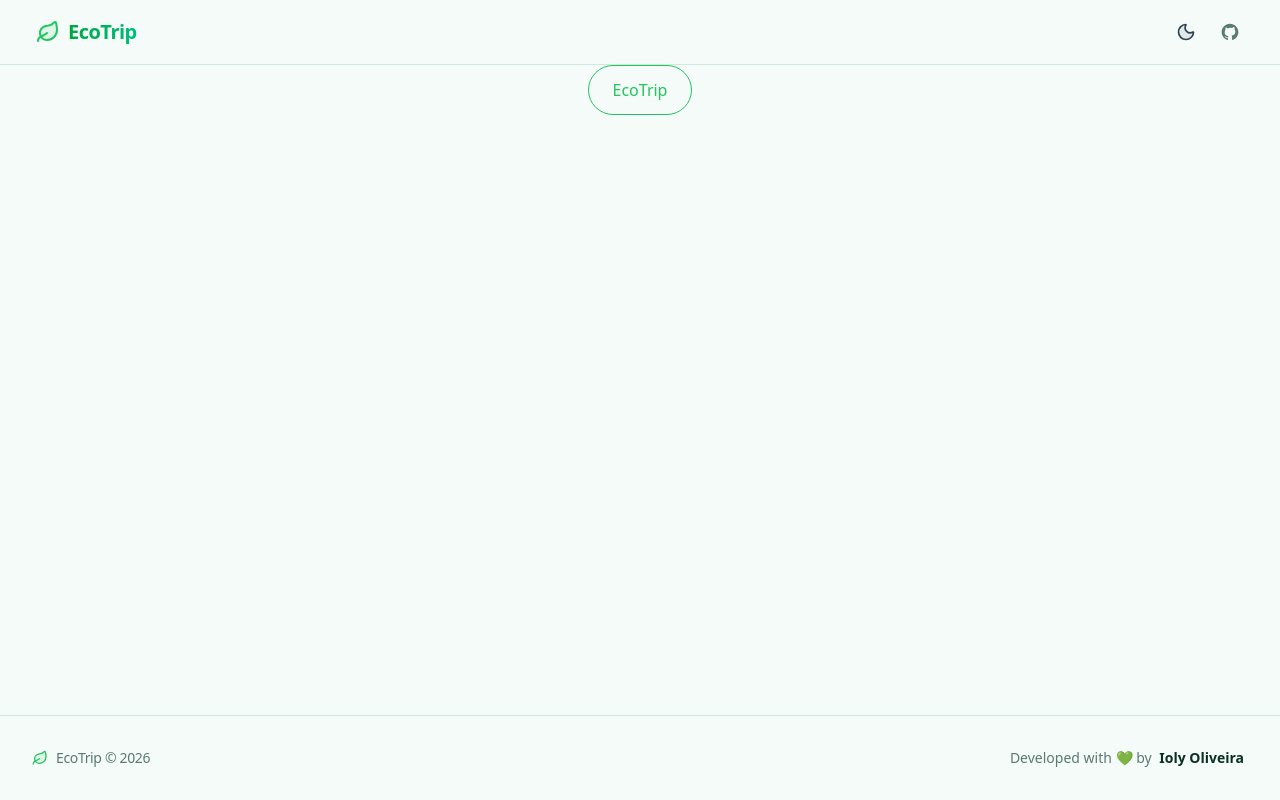
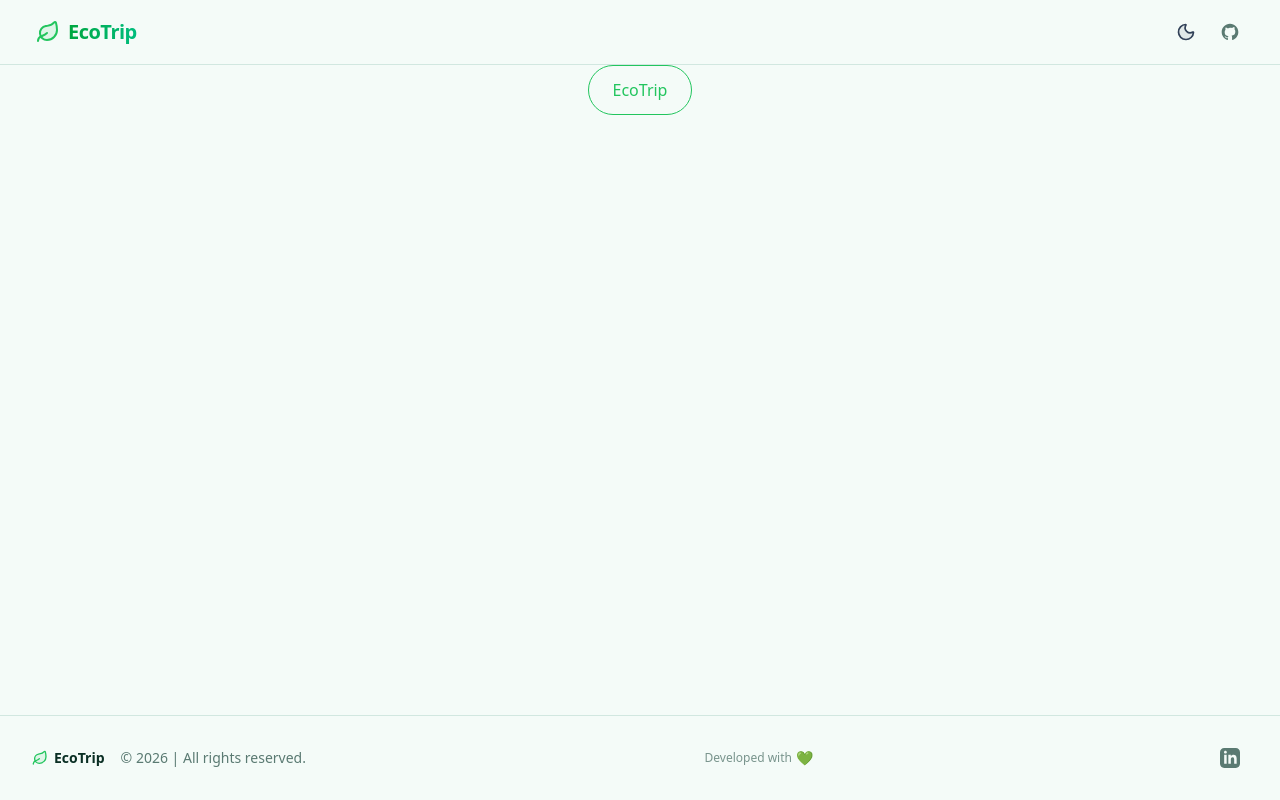
Before and after one commit to iolymmoliveira/ecoTrip, a Next.js app: page / in a window 1280 px wide. Built offline with nearby package versions, Linux system fonts and the light colour scheme.

Commit message:
refactor: extract ThemeToggle atom, modularize layout, and add LinkedIn to footer

```diff
--- a/src/app/layout.tsx
+++ b/src/app/layout.tsx
@@ -4,10 +4,9 @@ import { ThemeProvider } from '@/contexts/ThemeContext';
 import { copy } from '@/lib/copy';
 import './globals.css';
 import { QueryProvider } from '@/providers/QueryProvider';
-import Script from 'next/script';
 import { Header } from '@/components/organisms/Header';
-import { themeScript } from '@/lib/themeScript';
 import { Footer } from '@/components/organisms/Footer';
+import { ThemeScript } from '@/components/atoms/ThemeScript';
 
 export const metadata: Metadata = {
   metadataBase: new URL(
@@ -30,11 +29,7 @@ export default function RootLayout({
   return (
     <html lang="pt-BR" suppressHydrationWarning>
       <head>
-        <Script
-          id="theme-script"
-          strategy="beforeInteractive"
-          dangerouslySetInnerHTML={{ __html: themeScript }}
-        />
+        <ThemeScript />
       </head>
       <body suppressHydrationWarning className="flex flex-col min-h-screen">
         <QueryProvider>
--- /dev/null
+++ b/src/components/atoms/ThemeScript.tsx
@@ -0,0 +1,12 @@
+import React from 'react';
+import Script from 'next/script';
+import { themeScript } from '@/lib/themeScript';
+
+export const ThemeScript: React.FC = () => {
+  return (
+    <Script
+      id="theme-script"
+      dangerouslySetInnerHTML={{ __html: themeScript }}
+    />
+  );
+};
--- a/src/components/atoms/ThemeToggle.tsx
+++ b/src/components/atoms/ThemeToggle.tsx
@@ -3,7 +3,21 @@
 import React from 'react';
 import { useTheme } from '@/contexts/ThemeContext';
 import { Sun, Moon } from 'lucide-react';
-import { motion, AnimatePresence } from 'framer-motion';
+import { motion, AnimatePresence, Variants } from 'framer-motion';
+
+const sunVariants: Variants = {
+  initial: { opacity: 0, rotate: -90, scale: 0.6 },
+  animate: { opacity: 1, rotate: 0, scale: 1 },
+  exit: { opacity: 0, rotate: 90, scale: 0.6 },
+};
+
+const moonVariants: Variants = {
+  initial: { opacity: 0, rotate: 90, scale: 0.6 },
+  animate: { opacity: 1, rotate: 0, scale: 1 },
+  exit: { opacity: 0, rotate: -90, scale: 0.6 },
+};
+
+const iconTransition = { duration: 0.2, ease: 'easeInOut' } as const;
 
 export const ThemeToggle: React.FC = () => {
   const { theme, toggleTheme, mounted } = useTheme();
@@ -23,10 +37,11 @@ export const ThemeToggle: React.FC = () => {
         {isDark ? (
           <motion.div
             key="sun"
-            initial={{ opacity: 0, rotate: -90, scale: 0.6 }}
-            animate={{ opacity: 1, rotate: 0, scale: 1 }}
-            exit={{ opacity: 0, rotate: 90, scale: 0.6 }}
-            transition={{ duration: 0.2, ease: 'easeInOut' }}
+            variants={sunVariants}
+            initial="initial"
+            animate="animate"
+            exit="exit"
+            transition={iconTransition}
             className="flex items-center justify-center text-amber-400"
           >
             <Sun className="h-5 w-5 fill-amber-400/10 animate-pulse" />
@@ -34,10 +49,11 @@ export const ThemeToggle: React.FC = () => {
         ) : (
           <motion.div
             key="moon"
-            initial={{ opacity: 0, rotate: 90, scale: 0.6 }}
-            animate={{ opacity: 1, rotate: 0, scale: 1 }}
-            exit={{ opacity: 0, rotate: -90, scale: 0.6 }}
-            transition={{ duration: 0.2, ease: 'easeInOut' }}
+            variants={moonVariants}
+            initial="initial"
+            animate="animate"
+            exit="exit"
+            transition={iconTransition}
             className="flex items-center justify-center text-slate-700"
           >
             <Moon className="h-5 w-5 fill-slate-700/10" />
--- /dev/null
+++ b/src/components/atoms/icons/GitHubIcon.tsx
@@ -0,0 +1,28 @@
+import React from 'react';
+
+interface GitHubIconProps extends React.SVGProps<SVGSVGElement> {
+  size?: number;
+}
+
+export const GitHubIcon: React.FC<GitHubIconProps> = ({
+  size = 20,
+  className = '',
+  ...props
+}) => {
+  return (
+    <svg
+      className={`fill-current ${className}`}
+      width={size}
+      height={size}
+      viewBox="0 0 24 24"
+      aria-hidden="true"
+      {...props}
+    >
+      <path
+        fillRule="evenodd"
+        clipRule="evenodd"
+        d="M12 2C6.477 2 2 6.477 2 12c0 4.42 2.865 8.166 6.839 9.489.5.092.682-.217.682-.482 0-.237-.008-.866-.013-1.7-2.782.603-3.369-1.34-3.369-1.34-.454-1.156-1.11-1.462-1.11-1.462-.908-.62.069-.061.069-.061 1.003.07 1.531 1.03 1.531 1.03.892 1.529 2.341 1.087 2.91.831.092-.646.35-1.086.636-1.336-2.22-.253-4.555-1.11-4.555-4.943 0-1.091.39-1.984 1.029-2.683-.103-.253-.446-1.27.098-2.647 0 0 .84-.269 2.75 1.025A9.564 9.564 0 0112 6.844c.85.004 1.705.115 2.504.337 1.909-1.294 2.747-1.025 2.747-1.025.546 1.377.203 2.394.1 2.647.64.699 1.028 1.592 1.028 2.683 0 3.842-2.339 4.687-4.566 4.935.359.309.678.919.678 1.852 0 1.336-.012 2.415-.012 2.743 0 .267.18.579.688.481C19.138 20.161 22 16.416 22 12c0-5.523-4.477-10-10-10z"
+      />
+    </svg>
+  );
+};
--- /dev/null
+++ b/src/components/atoms/icons/LinkedInIcon.tsx
@@ -0,0 +1,24 @@
+import React from 'react';
+
+interface LinkedInIconProps extends React.SVGProps<SVGSVGElement> {
+  size?: number;
+}
+
+export const LinkedInIcon: React.FC<LinkedInIconProps> = ({
+  size = 20,
+  className = '',
+  ...props
+}) => {
+  return (
+    <svg
+      className={`fill-current ${className}`}
+      width={size}
+      height={size}
+      viewBox="0 0 24 24"
+      aria-hidden="true"
+      {...props}
+    >
+      <path d="M19 0h-14c-2.761 0-5 2.239-5 5v14c0 2.761 2.239 5 5 5h14c2.762 0 5-2.239 5-5v-14c0-2.761-2.238-5-5-5zm-11 19h-3v-11h3v11zm-1.5-12.268c-.966 0-1.75-.79-1.75-1.764s.784-1.764 1.75-1.764 1.75.79 1.75 1.764-.783 1.764-1.75 1.764zm13.5 12.268h-3v-5.604c0-3.368-4-3.113-4 0v5.604h-3v-11h3v1.765c1.396-2.586 7-2.777 7 2.476v6.759z" />
+    </svg>
+  );
+};
--- a/src/components/organisms/Footer.tsx
+++ b/src/components/organisms/Footer.tsx
@@ -1,44 +1,64 @@
 'use client';
 
 import React from 'react';
+import Link from 'next/link';
+import { motion } from 'framer-motion';
+import { Leaf } from 'lucide-react';
 import { useTheme } from '@/contexts/ThemeContext';
-import { Leaf } from 'lucide-react';
-import { motion } from 'framer-motion';
-import Link from 'next/link';
+import { copy } from '@/lib/copy';
+import { LinkedInIcon } from '../atoms/icons/LinkedInIcon';
 
-const MotionLink = motion(Link);
+const MotionLink = motion.create(Link);
 
 export const Footer: React.FC = () => {
   const { mounted } = useTheme();
+
+  if (!mounted) {
+    return (
+      <footer
+        className="w-full border-t border-(--border) bg-(--bg-main) py-6 transition-colors duration-300"
+        aria-hidden="true"
+      >
+        <div className="max-w-7xl mx-auto px-4 sm:px-6 lg:px-8 h-10" />
+      </footer>
+    );
+  }
+
   const currentYear = new Date().getFullYear();
 
   return (
     <footer
       data-testid="app-footer"
-      className="w-full bg-(--bg-main) border-t border-(--border) py-8 transition-all duration-300"
+      className="w-full border-t border-(--border) bg-(--bg-main) text-(--text-muted) transition-colors duration-300"
     >
-      <div className="max-w-7xl mx-auto px-4 sm:px-6 lg:px-8 flex flex-col sm:flex-row items-center justify-between gap-4">
-        <div className="flex items-center gap-2 text-(--text-muted)">
-          <div className="text-(--primary) flex items-center justify-center">
-            <Leaf className="h-4 w-4 fill-(--primary)/10" />
+      <div className="max-w-7xl mx-auto px-4 sm:px-6 lg:px-8 py-6 flex flex-col sm:flex-row items-center justify-between gap-4 text-sm font-sans">
+        <div className="flex flex-col sm:flex-row items-center gap-2 sm:gap-4 text-center sm:text-left">
+          <div className="flex items-center gap-1.5 font-semibold text-(--text-main)">
+            <Leaf className="h-4 w-4 text-(--primary) fill-(--primary)/10" />
+            <span>EcoTrip</span>
           </div>
-          <span className="text-sm font-medium tracking-tight">
-            EcoTrip &copy; {currentYear}
-          </span>
+          <p className="text-xs sm:text-sm">
+            &copy; {currentYear} | All rights reserved.
+          </p>
         </div>
 
-        <div className="text-sm text-(--text-muted) font-sans">
-          <span>Developed with 💚 by </span>
+        <div className="text-xs text-(--text-muted)/80 flex items-center gap-1">
+          Developed with{' '}
+          <span className="text-(--primary) font-serif text-sm">💚</span>
+        </div>
+
+        <div className="flex items-center gap-2">
           <MotionLink
-            href="https://github.com/iolymmoliveira"
+            href={copy.links.linkedIn}
             target="_blank"
             rel="noopener noreferrer"
-            className="font-semibold text-(--text-main) hover:text-(--primary) transition-colors focus:outline-none focus:ring-2 focus:ring-(--primary) rounded px-1"
-            whileHover={{ y: -1 }}
-            whileTap={{ y: 0 }}
-            animate={mounted ? { opacity: 1 } : { opacity: 0 }}
+            className="p-2 rounded-xl hover:bg-(--bg-card-secondary) text-(--text-muted) hover:text-(--text-main) transition-all focus:outline-none focus:ring-2 focus:ring-(--primary)"
+            aria-label="Perfil profissional no LinkedIn"
+            data-testid="linkedin-link"
+            whileHover={{ scale: 1.05 }}
+            whileTap={{ scale: 0.95 }}
           >
-            Ioly Oliveira
+            <LinkedInIcon className="h-5 w-5" />
           </MotionLink>
         </div>
       </div>
--- a/src/components/organisms/Header.tsx
+++ b/src/components/organisms/Header.tsx
@@ -1,11 +1,12 @@
 'use client';
 
 import React from 'react';
-import { useTheme } from '@/contexts/ThemeContext';
-import { Leaf, Sun, Moon } from 'lucide-react';
+import { Leaf } from 'lucide-react';
 import { motion } from 'framer-motion';
 import Link from 'next/link';
 import { ThemeToggle } from '../atoms/ThemeToggle';
+import { GitHubIcon } from '../atoms/icons/GitHubIcon';
+import { copy } from '@/lib/copy';
 
 export const Header: React.FC = () => {
   return (
@@ -34,26 +35,15 @@ export const Header: React.FC = () => {
 
         <div className="flex items-center gap-2">
           <ThemeToggle />
-
           <Link
-            href="https://github.com/iolymmoliveira/ecoTrip/"
+            href={copy.links.github}
             target="_blank"
             rel="noopener noreferrer"
             className="p-2 rounded-xl hover:bg-(--bg-card-secondary) text-(--text-muted) hover:text-(--text-main) transition-all focus:outline-none focus:ring-2 focus:ring-(--primary)"
             aria-label="Código fonte no GitHub"
             data-testid="github-link"
           >
-            <svg
-              className="h-5 w-5 fill-current"
-              viewBox="0 0 24 24"
-              aria-hidden="true"
-            >
-              <path
-                fillRule="evenodd"
-                clipRule="evenodd"
-                d="M12 2C6.477 2 2 6.477 2 12c0 4.42 2.865 8.166 6.839 9.489.5.092.682-.217.682-.482 0-.237-.008-.866-.013-1.7-2.782.603-3.369-1.34-3.369-1.34-.454-1.156-1.11-1.462-1.11-1.462-.908-.62.069-.061.069-.061 1.003.07 1.531 1.03 1.531 1.03.892 1.529 2.341 1.087 2.91.831.092-.646.35-1.086.636-1.336-2.22-.253-4.555-1.11-4.555-4.943 0-1.091.39-1.984 1.029-2.683-.103-.253-.446-1.27.098-2.647 0 0 .84-.269 2.75 1.025A9.564 9.564 0 0112 6.844c.85.004 1.705.115 2.504.337 1.909-1.294 2.747-1.025 2.747-1.025.546 1.377.203 2.394.1 2.647.64.699 1.028 1.592 1.028 2.683 0 3.842-2.339 4.687-4.566 4.935.359.309.678.919.678 1.852 0 1.336-.012 2.415-.012 2.743 0 .267.18.579.688.481C19.138 20.161 22 16.416 22 12c0-5.523-4.477-10-10-10z"
-              />
-            </svg>
+            <GitHubIcon className="h-5 w-5" />
           </Link>
         </div>
       </div>
--- a/src/lib/copy.ts
+++ b/src/lib/copy.ts
@@ -16,6 +16,10 @@ export interface CopyStrings {
     title: string;
     description: string;
     ogImage: string;
+  };
+  links: {
+    github: string;
+    linkedIn: string;
   };
 }
 
@@ -41,4 +45,8 @@ export const copy: CopyStrings = {
       'Calcule o CO2 da sua viagem e descubra opções mais sustentáveis. Compare carros, ônibus, trem e avião.',
     ogImage: '/og-image.png',
   },
+  links: {
+    github: 'https://github.com/iolymmoliveira',
+    linkedIn: 'https://www.linkedin.com/in/iolymmoliveira',
+  },
 };
--- a/src/tests/mocks/framer-motion.tsx
+++ b/src/tests/mocks/framer-motion.tsx
@@ -35,6 +35,7 @@ motion.a = (
   return <a {...cleanProps}>{props.children}</a>;
 };
 
+motion.create = motion;
 export { motion };
 
 export const AnimatePresence = ({
```
Also changed, not shown: 1 other file (tests, documents, lock files or other folders).
